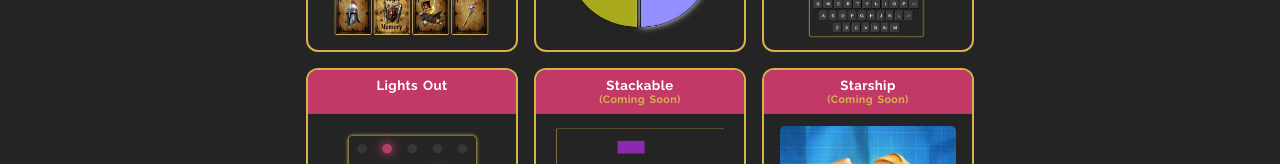
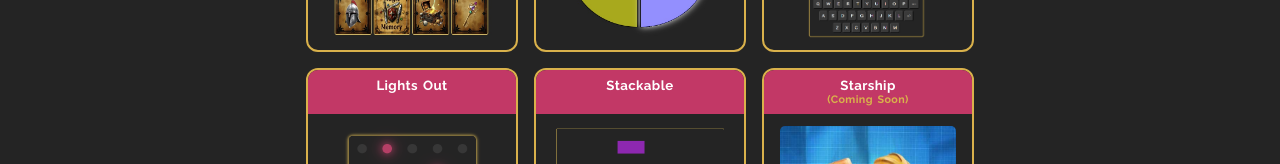
Before and after one commit to cgbridgewater/PocketGames, a React (Vite) app in the folder client/: page /games in a window 1280 px wide. Shown: the part 296-460 px from the top of the page. Built offline with nearby package versions, Linux system fonts and the light colour scheme; a web font is replaced by a local one.

Commit message:
add in stacker

```diff
--- a/client/src/components/NavBarComponent/NavDrawer.jsx
+++ b/client/src/components/NavBarComponent/NavDrawer.jsx
@@ -22,6 +22,9 @@ export default function NavDrawer() {
                 <li className="drawer_link">
                     <RedLink href="/games/lightsout" text="Lights Out" external={false} />
                 </li>
+                <li className="drawer_link">
+                    <RedLink href="/games/stacker" text="Stacker" external={false} />
+                </li>
             </ul>
         </nav>
     );
--- a/client/src/views/GamesMenu.jsx
+++ b/client/src/views/GamesMenu.jsx
@@ -16,7 +16,7 @@ function GameMenu() {
                 <GameCard to="/games/simon" text="Simon Says" image={SimonIcon} isComplete={true} />
                 <GameCard to="/games/wordle" text="Wordle" image={WordleIcon} isComplete={true} />
                 <GameCard to="/games/lightsout" text="Lights Out" image={LightsOut} isComplete={true} />
-                <GameCard to="/games/stackable" text="Stackable" image={Stackable} isComplete={false} />
+                <GameCard to="/games/stackable" text="Stackable" image={Stackable} isComplete={true} />
                 <GameCard to="/games/#" text="Starship" image={PlaceHolder} isComplete={false} />
                 <GameCard to="/games/#" text="Tetris" image={PlaceHolder} isComplete={false} />
                 {/* <GameCard to="/games/#" text="Bubble Pop" image={PlaceHolder} isComplete={false} /> */}
```
